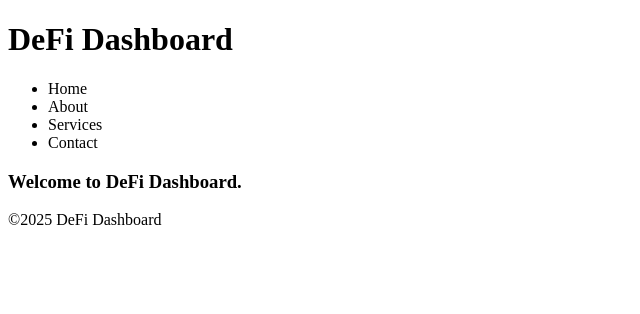
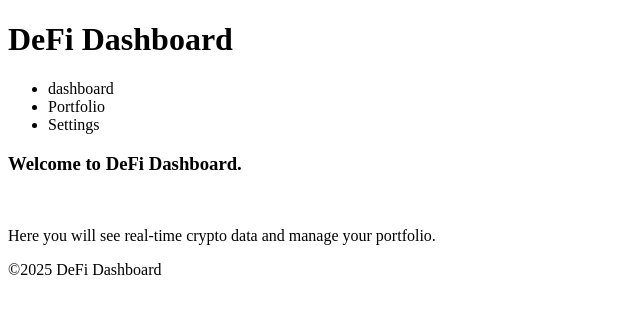
Before and after one commit to Inesh-Reddy/React-hands-on, a React (Vite) app in the folder defi-dashboard/: page / in a window 1280 px wide. Shown: the top 314 px of the page, without its empty margins (0-640 px from the left). Built offline with nearby package versions, Linux system fonts and the light colour scheme.

Commit message:
React : DeFi-DashBoard : Implemented Header, Footer and Dashboard Components

```diff
--- a/defi-dashboard/src/components/Dashboard.jsx
+++ b/defi-dashboard/src/components/Dashboard.jsx
@@ -1,7 +1,8 @@
 export default function Dashboard(){
     return (
         <div>
-            <h3>Welcome to DeFi Dashboard.</h3>
+            <h3>Welcome to DeFi Dashboard.</h3> <br></br>
+            <p>Here you will see real-time crypto data and manage your portfolio.</p>
         </div>
     )
 }
--- a/defi-dashboard/src/components/Header.jsx
+++ b/defi-dashboard/src/components/Header.jsx
@@ -3,10 +3,9 @@ export default function Header(){
         <div>
             <h1>DeFi Dashboard</h1>
             <ul>
-                <li>Home</li>
-                <li>About</li>
-                <li>Services</li>
-                <li>Contact</li>
+                <li>dashboard</li>
+                <li>Portfolio</li>
+                <li>Settings</li>
             </ul>
         </div>
     )
```
